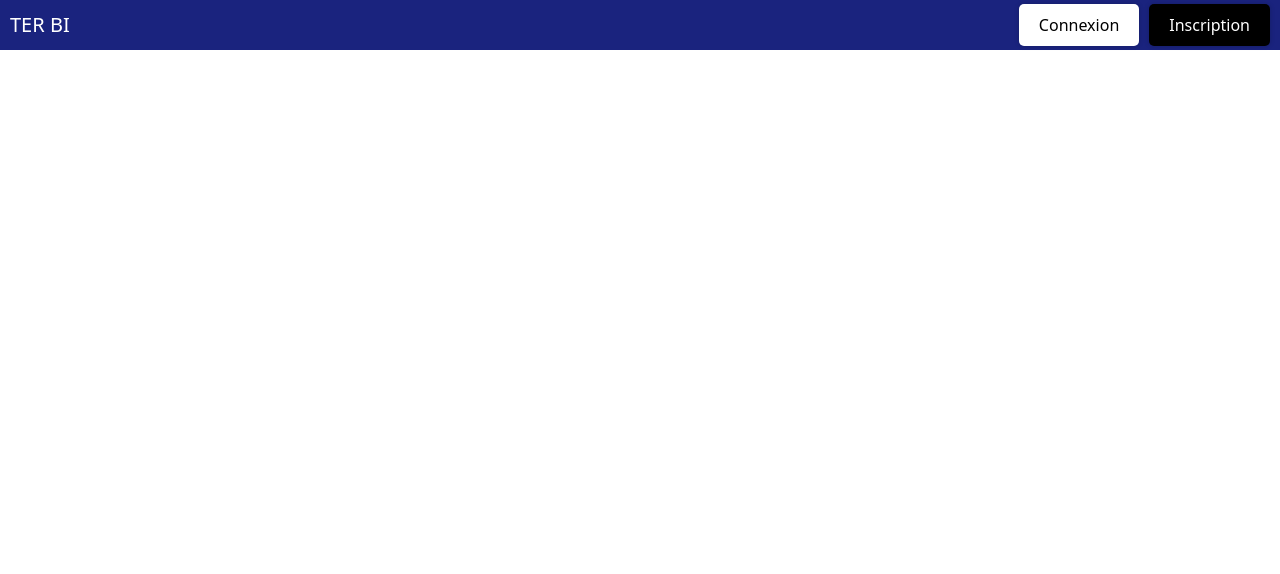
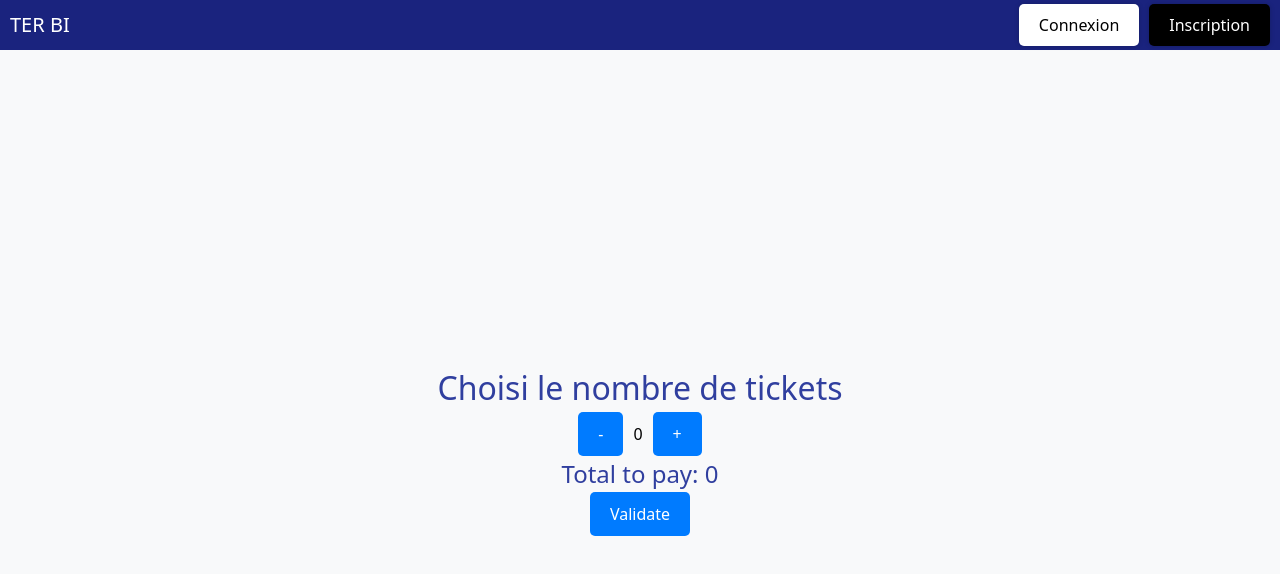
Before and after one commit to BADZA99/TER_SN, a React (Vite) app in the folder FrontEnd/: page /prices in a window 1280 px wide. Shown: the top 574 px of the page. Built offline with nearby package versions, Linux system fonts and the light colour scheme; no server answers.

Commit message:
Add Prices page and update Zones page

```diff
--- a/FrontEnd/src/App.jsx
+++ b/FrontEnd/src/App.jsx
@@ -5,6 +5,7 @@ import Home from './pages/Home';
 import Register from './pages/Register';
 import Zones from './pages/Zones';
 import Classes from './pages/Classes';
+import Prices from './pages/Prices';
 import Navbar from "./Components/Navbar";
 import Default from './pages/Default';
 import axios from "axios";
@@ -22,7 +23,7 @@ function App() {
   const { user, setUser } = userStore();
   const { SavedClassChoice, setSavedClassChoice } = userStore();
   const { ticketPrice, setTicketPrice } = userStore();
-  console.log(user, SavedClassChoice, ticketPrice);
+  // console.log(user, SavedClassChoice, ticketPrice);
   // garder le user connecte
   const fetchConnectedUser = async () => {
     try {
@@ -45,6 +46,7 @@ function App() {
         <Routes>
           <Route path="/home" element={<Home />} />
           <Route path="/" element={<Default />} />
+          <Route path="/prices" element={<Prices />} />
           <Route path="/zones" element={<Zones />} />
           <Route path="/classes" element={<Classes />} />
           <Route path="/register" element={<Register />} />
--- /dev/null
+++ b/FrontEnd/src/pages/Prices.jsx
@@ -0,0 +1,86 @@
+import React, { useState } from "react";
+
+const styles = {
+  container: {
+    display: "flex",
+    flexDirection: "column",
+    justifyContent: "center",
+    alignItems: "center",
+    height: "100vh",
+    backgroundColor: "#f8f9fa",
+  },
+  title: {
+    fontSize: "2em",
+    color: "#303f9f",
+  },
+  ticketInput: {
+    margin: "20px 0",
+    padding: "10px",
+    fontSize: "1em",
+  },
+  total: {
+    fontSize: "1.5em",
+    color: "#303f9f",
+  },
+  button: {
+    margin: "0 10px",
+    padding: "10px 20px",
+    fontSize: "1em",
+    color: "#fff",
+    backgroundColor: "#007bff",
+    border: "none",
+    borderRadius: "5px",
+    cursor: "pointer",
+  },
+  buttonDisabled: {
+    backgroundColor: "#6c757d",
+  },
+};
+
+const ticketPrice = 10;
+
+export default function Prices() {
+  const [ticketCount, setTicketCount] = useState(0);
+
+  const incrementTicketCount = () => {
+    setTicketCount(ticketCount + 1);
+  };
+
+  const decrementTicketCount = () => {
+    if (ticketCount > 0) {
+      setTicketCount(ticketCount - 1);
+    }
+  };
+
+  const validate = () => {
+    // Here you can handle the validation logic
+    console.log(
+      `You have purchased ${ticketCount} tickets for a total of ${total}`
+    );
+  };
+
+  const total = ticketCount * ticketPrice;
+
+  return (
+    <div style={styles.container}>
+      <h1 style={styles.title}>Choisi le nombre de tickets</h1>
+      <div>
+        <button
+          style={styles.button}
+          onClick={decrementTicketCount}
+          disabled={ticketCount === 0}
+        >
+          -
+        </button>
+        <span>{ticketCount}</span>
+        <button style={styles.button} onClick={incrementTicketCount}>
+          +
+        </button>
+      </div>
+      <p style={styles.total}>Total to pay: {total}</p>
+      <button style={styles.button} onClick={validate}>
+        Validate
+      </button>
+    </div>
+  );
+}
--- a/FrontEnd/src/pages/Zones.jsx
+++ b/FrontEnd/src/pages/Zones.jsx
@@ -46,7 +46,7 @@ export default function Zones() {
   const [zones, setZones] = useState([]);
   const toPrices = (zoneName) => {
     setZoneChoice(zoneName);
-    // navigate("/prices");
+    navigate("/prices");
   };
 // console.log(user,classChoice)
   const fetchZones = async () => {
@@ -83,7 +83,7 @@ export default function Zones() {
           </div>
         ))}
         {
-          zones.length === 0 && <h1>PAS DE ZONES .....</h1>
+          zones.length === 0 && <h1>Chargement ....</h1>
         }
     </div>
   );
```
